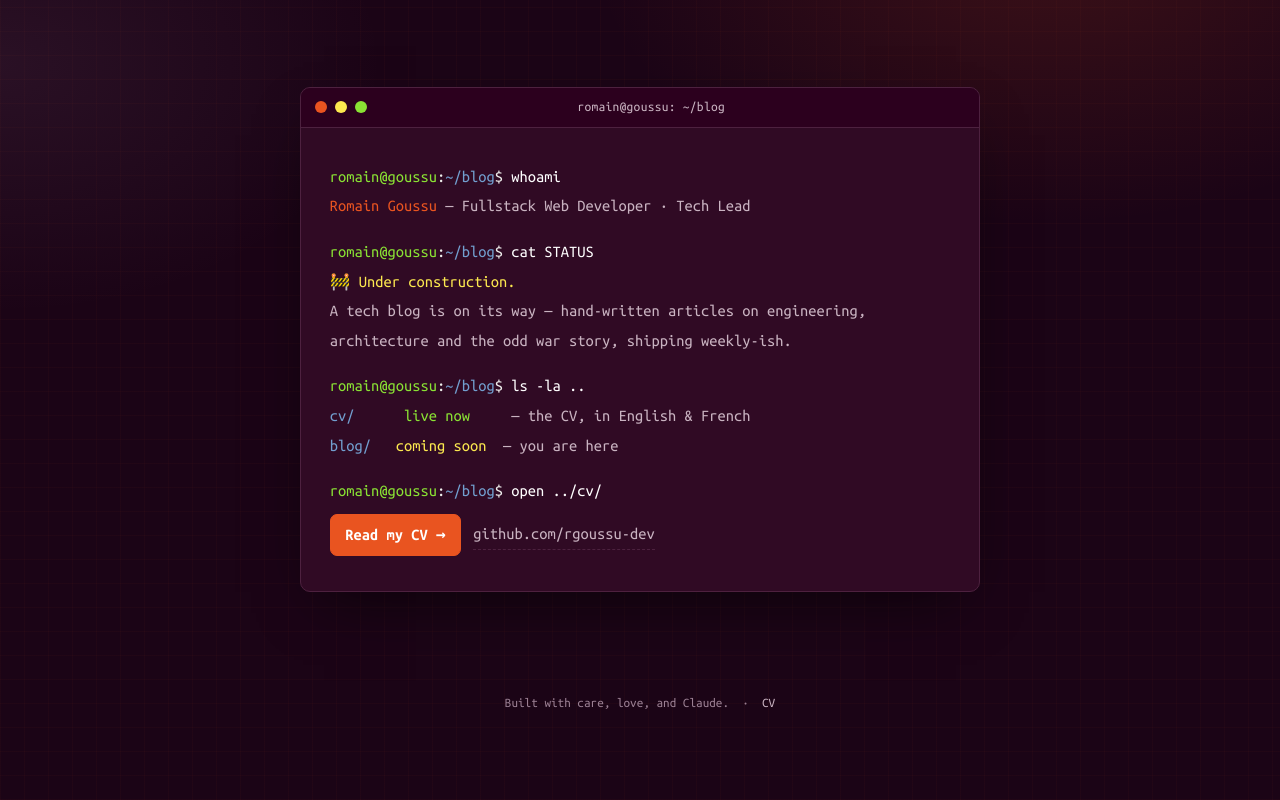
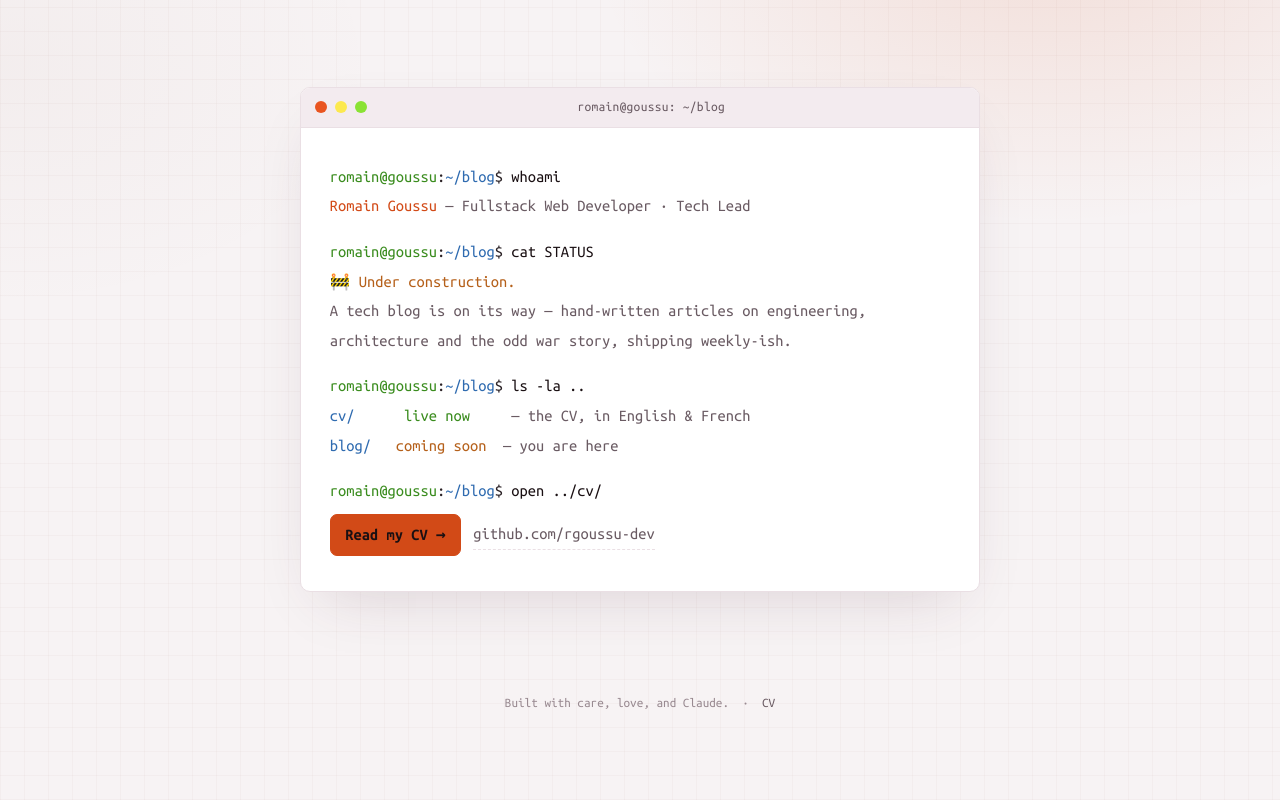
Before and after one commit to rgoussu-dev/CV-And-Blog, a plain HTML site: page site/index.html in a window 1280 px wide. Drawn offline with Linux system fonts and the light colour scheme.

Commit message:
Landing page: light/dark theme support + a11y polish (#2)
- Follow the browser color scheme: dark stays the default terminal;
  light is a warm Yaru "paper" variant mirroring the CV's own light
  theme (darkened orange/green/blue for contrast on paper). Background,
  glow and window shadow are now theme-driven; color-scheme is
  "dark light".
- Add a visually-hidden <h1> so the page exposes a heading to assistive
  tech and search engines.
- Mark the repeated decorative shell prompt (romain@goussu:~/blog$)
  aria-hidden so screen readers read the commands and output, not the
  chrome four times over.

Co-authored-by: Claude <noreply@anthropic.com>

```diff
--- a/site/index.html
+++ b/site/index.html
@@ -5,7 +5,7 @@
   <meta name="viewport" content="width=device-width, initial-scale=1" />
   <title>Romain Goussu — under construction</title>
   <meta name="description" content="Romain Goussu · Fullstack Web Developer &amp; Tech Lead. A tech blog is under construction; the CV is live." />
-  <meta name="color-scheme" content="dark" />
+  <meta name="color-scheme" content="dark light" />
 
   <!-- Social preview -->
   <meta property="og:title" content="Romain Goussu — under construction" />
@@ -19,6 +19,7 @@
 
   <style>
     /* ---- tokens: Ubuntu terminal (aubergine + orange), shared with the CV --------------------- */
+    /* Dark is the default (the terminal); light is a warm Yaru "paper" variant, mirroring the CV. */
     :root {
       --bg: #1b0416;        /* page, deep aubergine */
       --window: #300a24;    /* the iconic Ubuntu terminal aubergine */
@@ -34,7 +35,35 @@
       --green: #8ae234;     /* bash prompt green (user@host) */
       --amber: #fce94f;     /* Tango yellow */
 
+      --glow: rgba(233, 84, 32, 0.16);
+      --grid: rgba(233, 84, 32, 0.03);
+      --grid2: rgba(173, 127, 168, 0.10);
+      --shadow: rgba(0, 0, 0, 0.7);
+
       --mono: "Ubuntu Mono", ui-monospace, "DejaVu Sans Mono", Menlo, Consolas, monospace;
+    }
+
+    @media (prefers-color-scheme: light) {
+      :root {
+        --bg: #f7f3f4;      /* warm paper */
+        --window: #ffffff;
+        --bar: #f3ebef;     /* Yaru light headerbar */
+        --ink: #2b2226;
+        --bright: #1a1013;
+        --muted: #6a5b63;
+        --faint: #998a91;
+        --line: #eadfe4;
+
+        --orange: #d24a17;  /* Ubuntu orange, darkened for contrast on paper */
+        --blue: #2f6bb0;    /* prompt blue */
+        --green: #3a8c1e;   /* prompt green */
+        --amber: #b5601a;   /* darkened for legibility on paper (used as text) */
+
+        --glow: rgba(210, 74, 23, 0.12);
+        --grid: rgba(120, 60, 40, 0.03);
+        --grid2: rgba(120, 60, 40, 0.03);
+        --shadow: rgba(80, 40, 60, 0.18);
+      }
     }
 
     * { box-sizing: border-box; }
@@ -52,10 +81,10 @@
       font-size: clamp(14px, 1.1vw + 11px, 16.5px);
       line-height: 1.65;
       background:
-        radial-gradient(48rem 30rem at 82% -8%, rgba(233, 84, 32, 0.16), transparent 60%),
-        radial-gradient(40rem 26rem at 0% 8%, rgba(173, 127, 168, 0.10), transparent 60%),
-        repeating-linear-gradient(0deg, rgba(233, 84, 32, 0.03) 0 1px, transparent 1px 24px),
-        repeating-linear-gradient(90deg, rgba(233, 84, 32, 0.03) 0 1px, transparent 1px 24px),
+        radial-gradient(48rem 30rem at 82% -8%, var(--glow), transparent 60%),
+        radial-gradient(40rem 26rem at 0% 8%, var(--grid2), transparent 60%),
+        repeating-linear-gradient(0deg, var(--grid) 0 1px, transparent 1px 24px),
+        repeating-linear-gradient(90deg, var(--grid) 0 1px, transparent 1px 24px),
         var(--bg);
       -webkit-font-smoothing: antialiased;
       text-rendering: optimizeLegibility;
@@ -70,7 +99,7 @@
       overflow: hidden;
       box-shadow:
         0 1px 0 rgba(255, 255, 255, 0.04) inset,
-        0 24px 60px -24px rgba(0, 0, 0, 0.7);
+        0 24px 60px -24px var(--shadow);
     }
 
     .titlebar {
@@ -171,10 +200,22 @@
     }
     footer a { color: var(--muted); text-decoration: none; }
     footer a:hover { color: var(--orange); }
+
+    /* available to assistive tech, removed from the visual terminal metaphor */
+    .visually-hidden {
+      position: absolute;
+      width: 1px; height: 1px;
+      margin: -1px; padding: 0; border: 0;
+      clip: rect(0 0 0 0);
+      clip-path: inset(50%);
+      overflow: hidden;
+      white-space: nowrap;
+    }
   </style>
 </head>
 <body>
   <main class="terminal" aria-label="Romain Goussu — placeholder landing page">
+    <h1 class="visually-hidden">Romain Goussu — website under construction</h1>
     <div class="titlebar">
       <span class="dots" aria-hidden="true"><span></span><span></span><span></span></span>
       <span class="title">romain@goussu: ~/blog</span>
@@ -182,25 +223,25 @@
 
     <div class="screen">
       <div class="block">
-        <div class="line"><span class="prompt">romain@goussu<span class="sigil">:</span><span class="path">~/blog</span><span class="sigil">$</span></span> <span class="cmd">whoami</span></div>
+        <div class="line"><span class="prompt" aria-hidden="true">romain@goussu<span class="sigil">:</span><span class="path">~/blog</span><span class="sigil">$</span></span> <span class="cmd">whoami</span></div>
         <div class="line out"><span class="accent">Romain Goussu</span> — Fullstack Web Developer · Tech Lead</div>
       </div>
 
       <div class="block">
-        <div class="line"><span class="prompt">romain@goussu<span class="sigil">:</span><span class="path">~/blog</span><span class="sigil">$</span></span> <span class="cmd">cat STATUS</span></div>
+        <div class="line"><span class="prompt" aria-hidden="true">romain@goussu<span class="sigil">:</span><span class="path">~/blog</span><span class="sigil">$</span></span> <span class="cmd">cat STATUS</span></div>
         <div class="line out"><span class="amber">🚧 Under construction.</span></div>
         <div class="line out">A tech blog is on its way — hand-written articles on engineering,</div>
         <div class="line out">architecture and the odd war story, shipping weekly-ish.</div>
       </div>
 
       <div class="block">
-        <div class="line"><span class="prompt">romain@goussu<span class="sigil">:</span><span class="path">~/blog</span><span class="sigil">$</span></span> <span class="cmd">ls -la ..</span></div>
+        <div class="line"><span class="prompt" aria-hidden="true">romain@goussu<span class="sigil">:</span><span class="path">~/blog</span><span class="sigil">$</span></span> <span class="cmd">ls -la ..</span></div>
         <div class="line listing out"><span class="name">cv/</span>    &nbsp;&nbsp;<span class="live">live now</span>     — the CV, in English &amp; French</div>
         <div class="line listing out"><span class="name">blog/</span>  &nbsp;<span class="soon">coming soon</span>  — you are here</div>
       </div>
 
       <div class="block">
-        <div class="line"><span class="prompt">romain@goussu<span class="sigil">:</span><span class="path">~/blog</span><span class="sigil">$</span></span> <span class="cmd">open ../cv/</span><span class="cursor" aria-hidden="true"></span></div>
+        <div class="line"><span class="prompt" aria-hidden="true">romain@goussu<span class="sigil">:</span><span class="path">~/blog</span><span class="sigil">$</span></span> <span class="cmd">open ../cv/</span><span class="cursor" aria-hidden="true"></span></div>
         <div class="cta-line">
           <a class="cta" href="./cv/">Read my CV →</a>
           <a class="cta-ghost" href="https://github.com/rgoussu-dev">github.com/rgoussu-dev</a>
```
